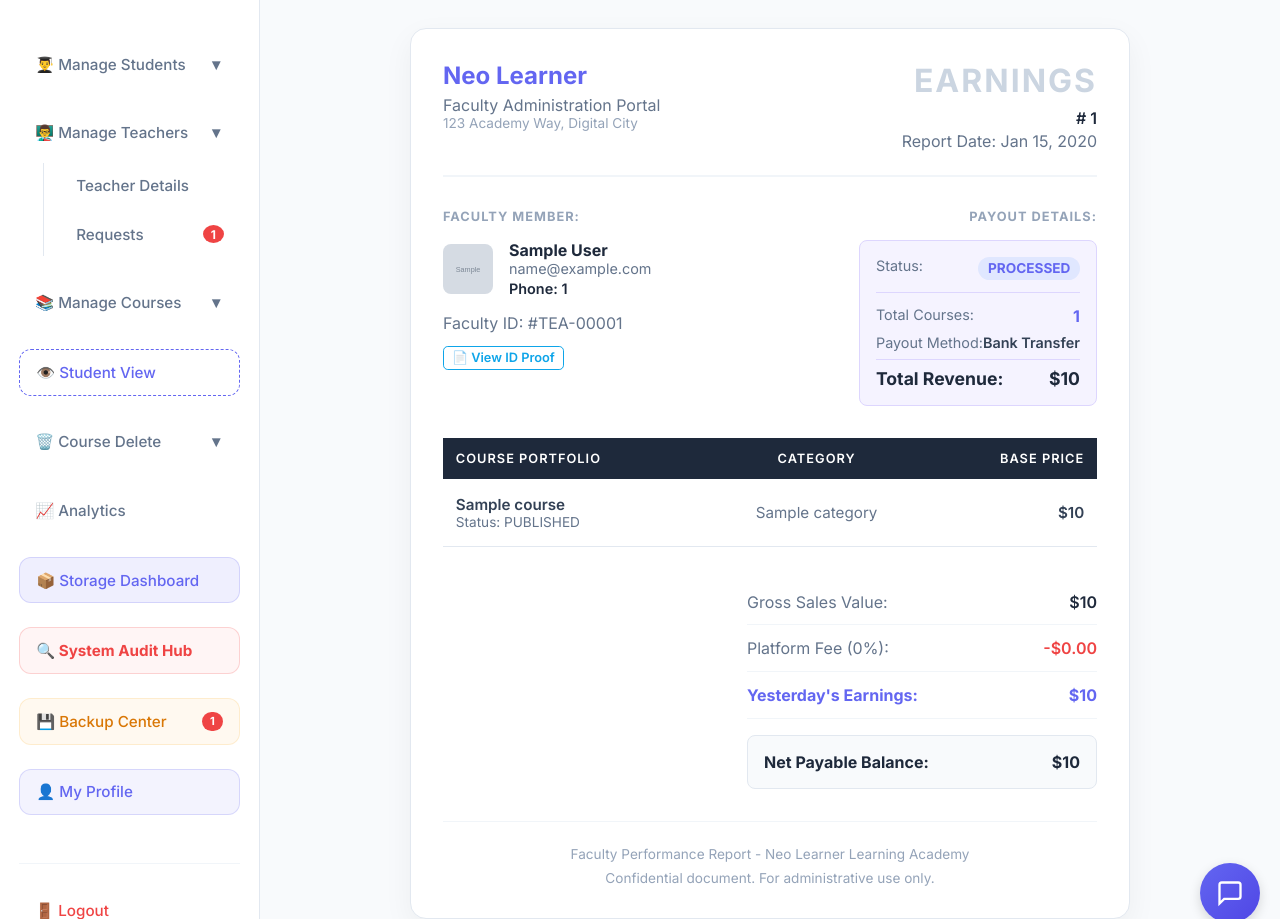
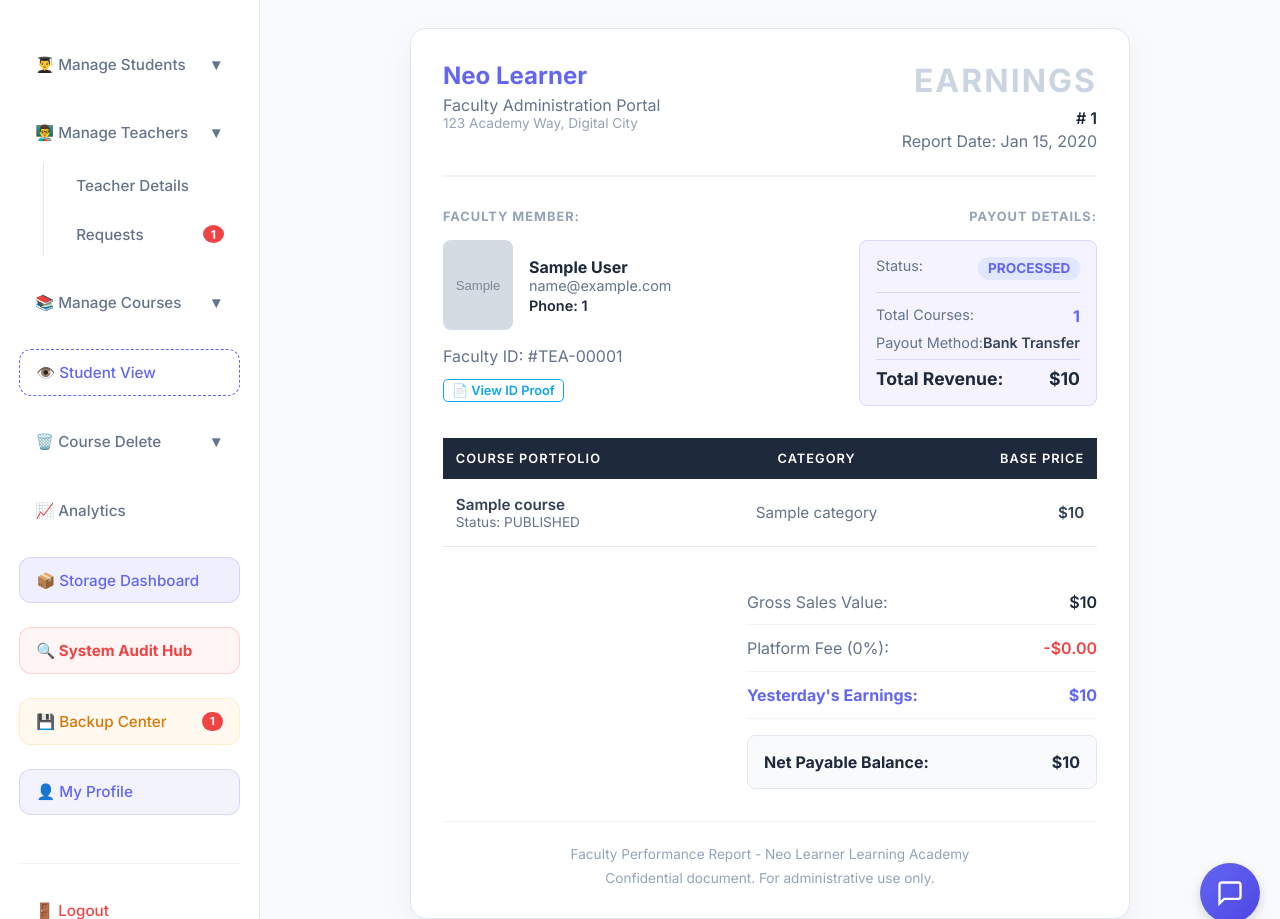
Before and after one commit to ameenul-hashim/calicutadminproject, a Django app: template custom_admin/templates/custom_admin/teacher_profile_invoice.html in a window 1280 px wide. Shown: the part 263-1182 px from the top of the page. Run offline with Django 3.2, Linux system fonts and the light colour scheme; the template is opened without the code that fills it: most values are stand-ins (such as "Sample title", 1, 10 or a date in 2020); grey boxes marked "Sample" are stand-in pictures; some libraries are stand-ins or nearby versions.

Commit message:
Fix teacher avatar cropping in admin profile: larger size with proper object-position

```diff
--- a/custom_admin/templates/custom_admin/teacher_profile_invoice.html
+++ b/custom_admin/templates/custom_admin/teacher_profile_invoice.html
@@ -50,7 +50,7 @@
             <h3 style="font-size: 0.8rem; text-transform: uppercase; color: #94a3b8; letter-spacing: 1px; margin-bottom: 1rem;">Faculty Member:</h3>
             <div style="display: flex; align-items: center; gap: 1rem;">
                 {% if teacher.avatar_url %}
-                    <img src="{{ teacher.avatar_url }}" style="width: 50px; height: 50px; border-radius: 0.5rem; object-fit: cover;">
+                    <img src="{{ teacher.avatar_url }}" style="width: 70px; height: 90px; border-radius: 0.5rem; object-fit: cover; object-position: center top;">
                 {% endif %}
                 <div>
                     <h4 style="margin: 0; font-size: 1rem; color: #1e293b;">{{ teacher.full_name|default:teacher.username }}</h4>
```
